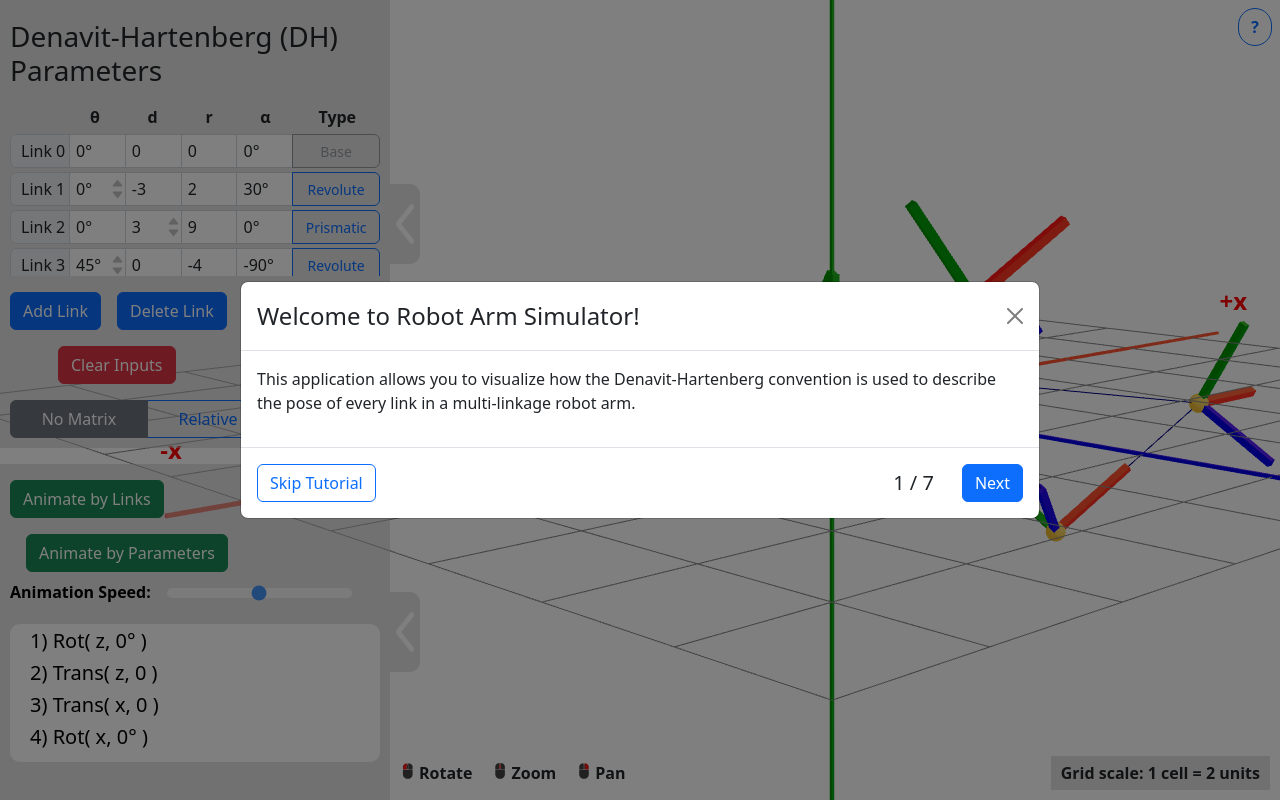
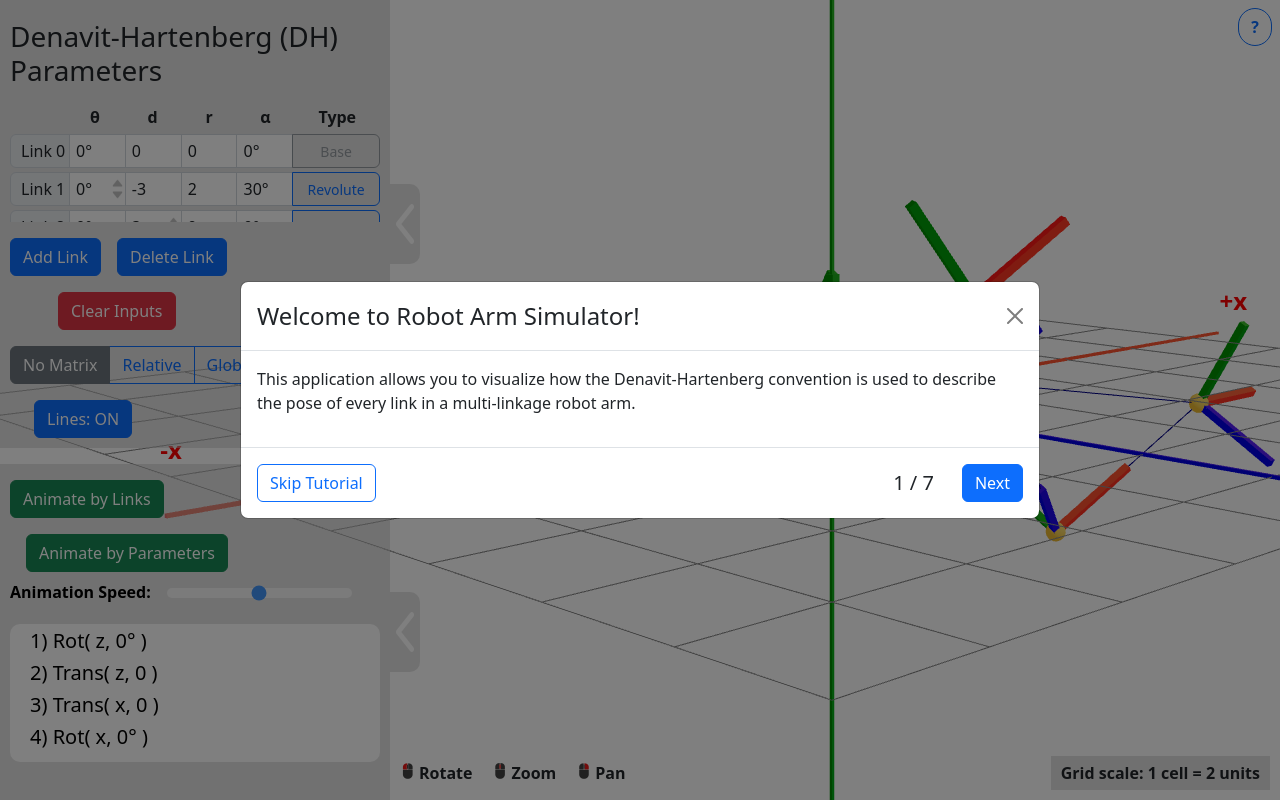
Before and after one commit to delgoh/robotic-arm-simulator, a React (Create React App) app: page / in a window 1280 px wide. Built offline with nearby package versions, Linux system fonts and the light colour scheme.

Commit message:
Added toggle button to show/hide robot link lines

```diff
--- a/src/App.js
+++ b/src/App.js
@@ -75,6 +75,7 @@ const App = () => {
   const [animationSpeed, setAnimationSpeed] = useState(1.5);  // higher = slower
   const [isAnimPanelOpen, setIsAnimPanelOpen] = useState(true);
   const [isFrameVisibleArr, setIsFrameVisibleArr] = useState(Array(5).fill(true));
+  const [isLineVisible, setIsLineVisible] = useState(true);
   const animateLinksRef = useSpringRef();
   const animateParamsRef = useSpringRef();
   const highlightLinksRef = useSpringRef();
@@ -91,6 +92,8 @@ const App = () => {
         highlightLinksRef={highlightLinksRef}
         highlightParamsRef={highlightParamsRef}
         animationSpeed={animationSpeed}
+        isLineVisible={isLineVisible}
+        setIsLineVisible={setIsLineVisible}
       />
       <AnimationPanel
         robotParams={robotParams}
@@ -119,6 +122,7 @@ const App = () => {
         animateParamsRef={animateParamsRef}
         animationSpeed={animationSpeed}
         isAnimPanelOpen={isAnimPanelOpen}
+        isLineVisible={isLineVisible}
       />
       <TutorialPage
         isTutorialDisplayed={isTutorialDisplayed}
--- a/src/components/Display.jsx
+++ b/src/components/Display.jsx
@@ -79,7 +79,8 @@ const Display = ({
   animateLinksRef,
   animateParamsRef,
   animationSpeed,
-  isAnimPanelOpen
+  isAnimPanelOpen,
+  isLineVisible
 }) => {
 
   return (
@@ -93,6 +94,7 @@ const Display = ({
         isAnimate={isAnimate}
         isFrameVisibleArr={isFrameVisibleArr}
         matrixDisplayValue={matrixDisplayValue}
+        isLineVisible={isLineVisible}
       />
       <AnimatedFrame
         robotParams={robotParams}
--- a/src/components/ParametersPanel/ParametersPanel.jsx
+++ b/src/components/ParametersPanel/ParametersPanel.jsx
@@ -21,7 +21,9 @@ const ParametersPanel = ({
   animationType,
   highlightLinksRef,
   highlightParamsRef,
-  animationSpeed
+  animationSpeed,
+  isLineVisible,
+  setIsLineVisible
 }) => {
 
   const [isParamPanelOpen, setIsParamPanelOpen] = useState(true);
@@ -88,6 +90,10 @@ const ParametersPanel = ({
     });
     updateMatrices();
   };
+
+  const handleToggleLine = () => {
+    setIsLineVisible((prev) => !prev);
+  }
 
   const updateMatrices = () => {
     setRobotParams((prevRobotParams) => {
@@ -183,6 +189,7 @@ const ParametersPanel = ({
             Clear Inputs
           </Button>
         </div>
+        <div>
           <ToggleButtonGroup
             className={`${styles.matrixButtons} mt-3`}
             type="radio"
@@ -200,6 +207,17 @@ const ParametersPanel = ({
               </ToggleButton>
             ))}
           </ToggleButtonGroup>
+          <ToggleButton
+            className='mt-3 ms-4'
+            variant='outline-primary'
+            type='checkbox'
+            checked={isLineVisible}
+            onClick={handleToggleLine}
+          >
+            Lines: {isLineVisible ? 'ON' : 'OFF'}
+          </ToggleButton>
+        </div>
+
       </div>
       <PanelToggle
         isPanelOpen={isParamPanelOpen}
--- a/src/components/Robot.jsx
+++ b/src/components/Robot.jsx
@@ -7,7 +7,8 @@ const Robot = ({
   robotParams,
   isAnimate,
   matrixDisplayValue,
-  isFrameVisibleArr
+  isFrameVisibleArr,
+  isLineVisible
 }) => {
 
   const [linkLines, setLinkLines] = useState([]);
@@ -38,6 +39,7 @@ const Robot = ({
           matrixDisplayValue={matrixDisplayValue}
         />
       })}
+      {isLineVisible &&
         <line geometry={lineGeometry}>
           <lineBasicMaterial
             attach='material'
@@ -46,6 +48,7 @@ const Robot = ({
             linejoin='round'
           />
         </line>
+      }
     </group>
   );
 };
```
Lines whose indentation alone changed are shown as unchanged.
